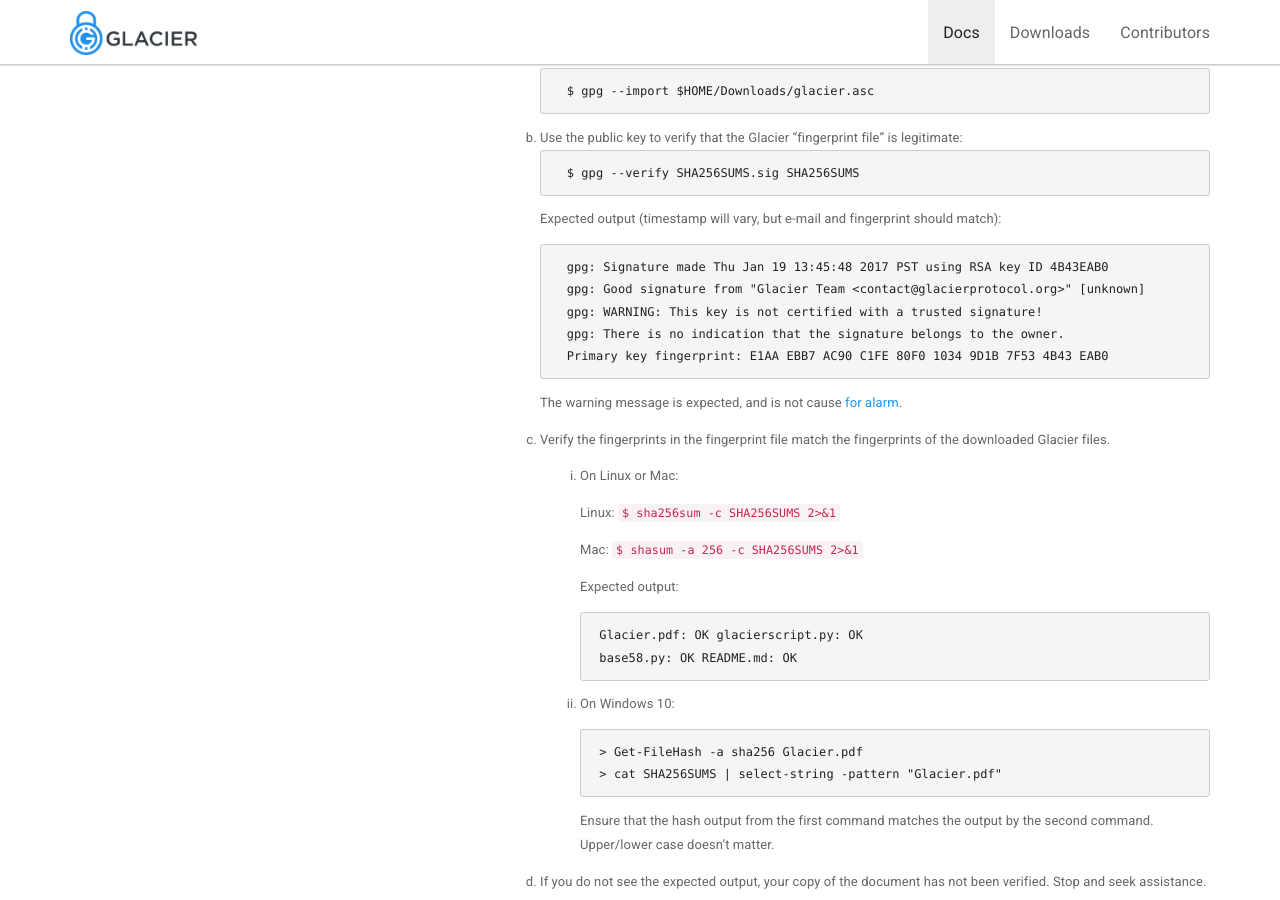
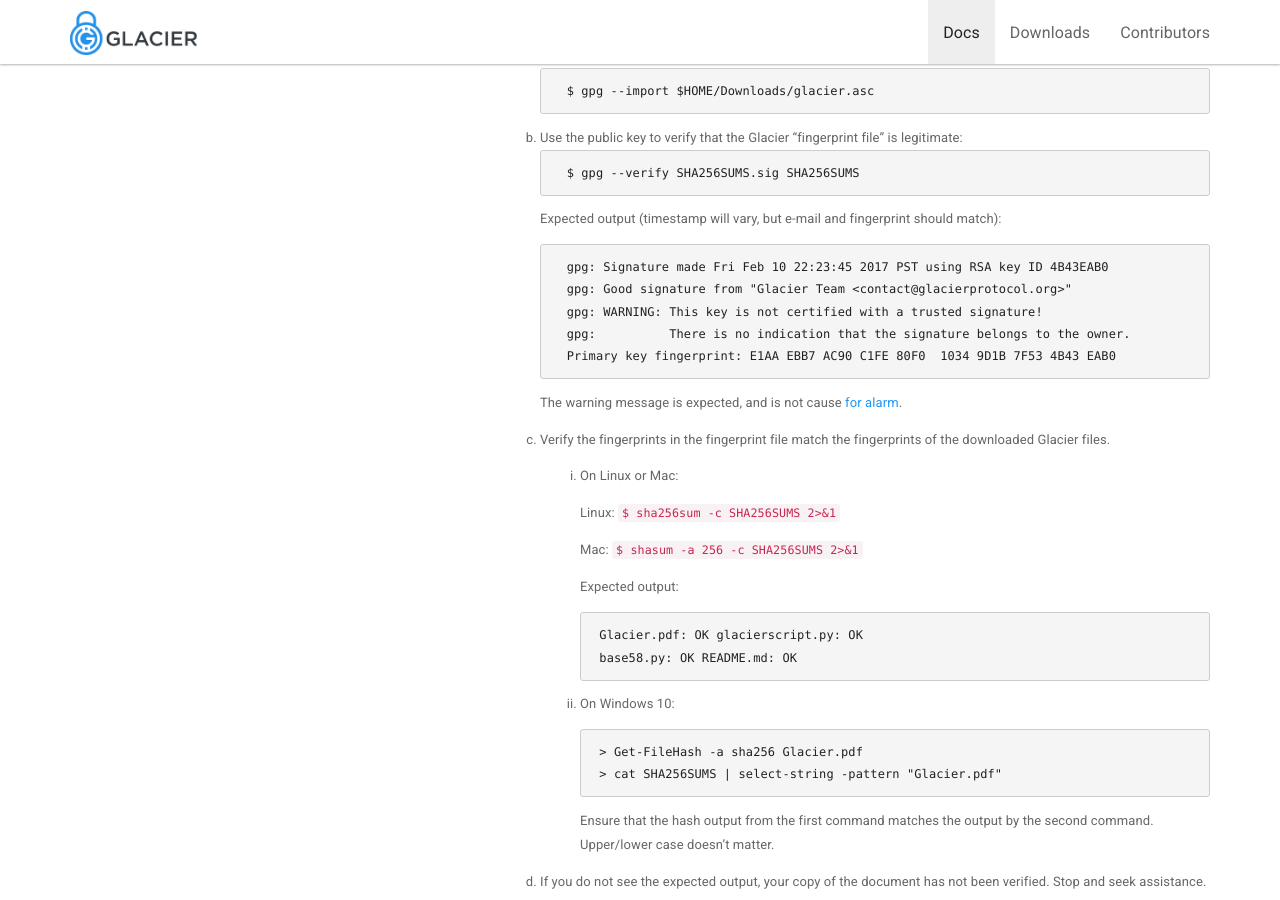
Before and after one commit to GlacierProtocol/glacierprotocol.github.io, a Jekyll site: the page built from _docs/setup/verify.md, in a window 1280 px wide and 900 px high, scrolled down 1265 px. Built offline with Jekyll 4.4.1, drawn with Linux system fonts in a browser that asks for light colours; nearby versions of some CDN libraries.

Commit message:
Fix code snippets

````diff
--- a/_docs/setup/verify.md
+++ b/_docs/setup/verify.md
@@ -125,11 +125,11 @@ https://en.wikipedia.org/wiki/Digital_signature.
       ```
       Expected output (timestamp will vary, but e-mail and fingerprint should match):
       ```
-      gpg: Signature made Thu Jan 19 13:45:48 2017 PST using RSA key ID 4B43EAB0
-      gpg: Good signature from "Glacier Team <contact@glacierprotocol.org>" [unknown]
+      gpg: Signature made Fri Feb 10 22:23:45 2017 PST using RSA key ID 4B43EAB0
+      gpg: Good signature from "Glacier Team <contact@glacierprotocol.org>"
       gpg: WARNING: This key is not certified with a trusted signature!
-      gpg: There is no indication that the signature belongs to the owner.
-      Primary key fingerprint: E1AA EBB7 AC90 C1FE 80F0 1034 9D1B 7F53 4B43 EAB0
+      gpg:          There is no indication that the signature belongs to the owner.
+      Primary key fingerprint: E1AA EBB7 AC90 C1FE 80F0  1034 9D1B 7F53 4B43 EAB0
       ```
       The warning message is expected, and is not cause
       <a href="#" class="popovers" data-toggle="popover" data-placement="top" title=""
````
Also changed, not shown: _docs/setup/create-boot-usb.md (+1 -1 lines).
